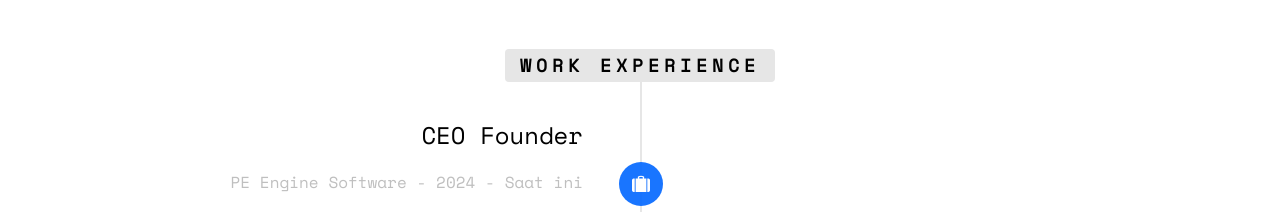
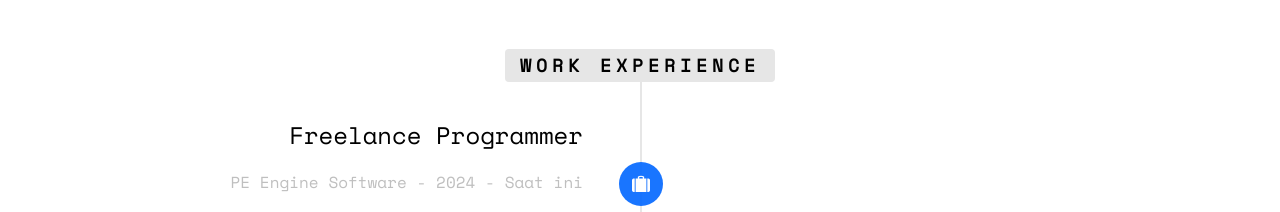
Before and after one commit to Koichiro12/Koichiro12.github.io, a plain HTML site: page index.html in a window 1280 px wide. Shown: the part 1800-2012 px from the top of the page. Drawn offline with nearby package versions, Linux system fonts and the light colour scheme; files whose address does not match are found by name.

Commit message:
Update index.html

```diff
--- a/index.html
+++ b/index.html
@@ -103,7 +103,7 @@
 							<div class="timeline-badge"><i class="icon-suitcase"></i></div>
 							<div class="timeline-panel">
 								<div class="timeline-heading">
-									<h3 class="timeline-title">CEO Founder</h3>
+									<h3 class="timeline-title">Freelance Programmer</h3>
 									<span class="company">PE Engine Software - 2024 - Saat ini</span>
 								</div>
 								<div class="timeline-body">
```
